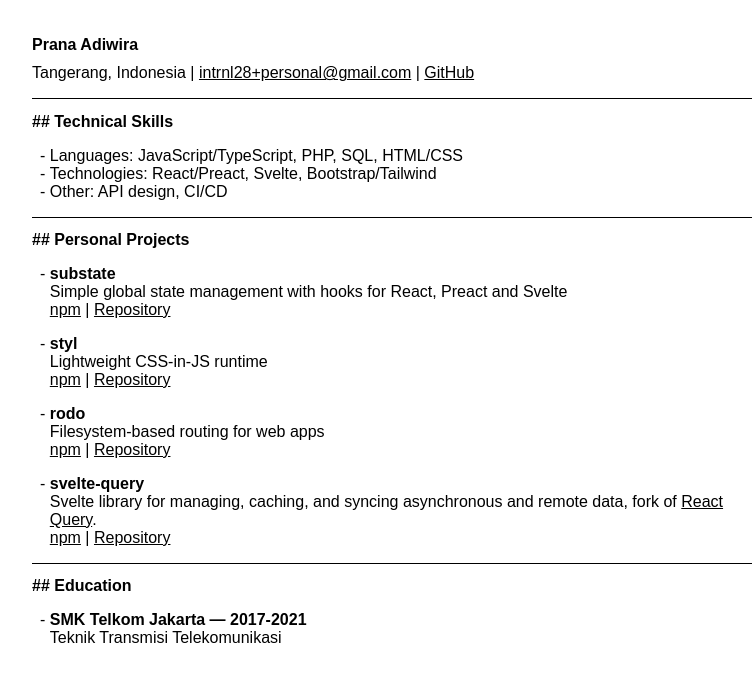
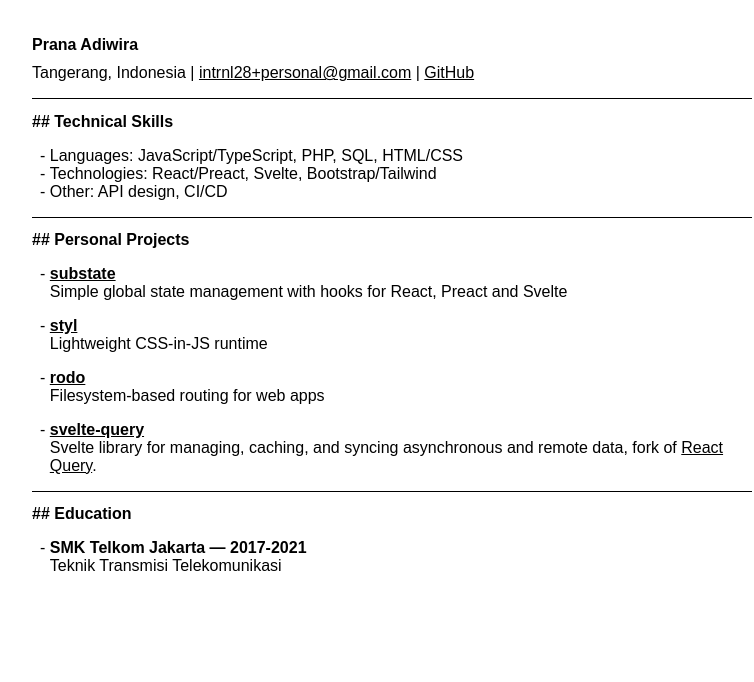
Before and after one commit to intrnl/cv, a plain HTML site: page index.html in a window 1280 px wide. Shown: the whole page, without its empty margins (248-1002 px from the left). Drawn offline with Linux system fonts and the light colour scheme.

Commit message:
move links to heading

```diff
--- a/index.html
+++ b/index.html
@@ -27,39 +27,23 @@
       <h2>Personal Projects</h2>
       <ul class='stack-1'>
         <li>
-          <h3>substate</h3>
+          <h3><a href='https://github.com/intrnl/substate'>substate</a></h3>
           <p>Simple global state management with hooks for React, Preact and Svelte</p>
-          <div>
-            <a href='https://npm.im/@intrnl/substate'>npm</a> |
-            <a href='https://github.com/intrnl/substate'>Repository</a>
-          </div>
         </li>
         <li>
-          <h3>styl</h3>
+          <h3><a href='https://github.com/intrnl/styl'>styl</a></h3>
           <p>Lightweight CSS-in-JS runtime</p>
-          <div>
-            <a href='https://npm.im/@intrnl/styl'>npm</a> |
-            <a href='https://github.com/intrnl/styl'>Repository</a>
-          </div>
         </li>
         <li>
-          <h3>rodo</h3>
+          <h3><a href='https://github.com/intrnl/rodo'>rodo</a></h3>
           <p>Filesystem-based routing for web apps</p>
-          <div>
-            <a href='https://npm.im/@intrnl/rodo'>npm</a> |
-            <a href='https://github.com/intrnl/rodo'>Repository</a>
-          </div>
         </li>
         <li>
-          <h3>svelte-query</h3>
+          <h3><a href='https://github.com/intrnl/svelte-query'>svelte-query</a></h3>
           <p>
             Svelte library for managing, caching, and syncing asynchronous and remote data,
             fork of <a href='https://github.com/tannerlinsley/react-query'>React Query</a>.
           </p>
-          <div>
-            <a href='https://npm.im/@intrnl/svelte-query'>npm</a> |
-            <a href='https://github.com/intrnl/svelte-query'>Repository</a>
-          </div>
         </li>
       </ul>
     </section>
```
